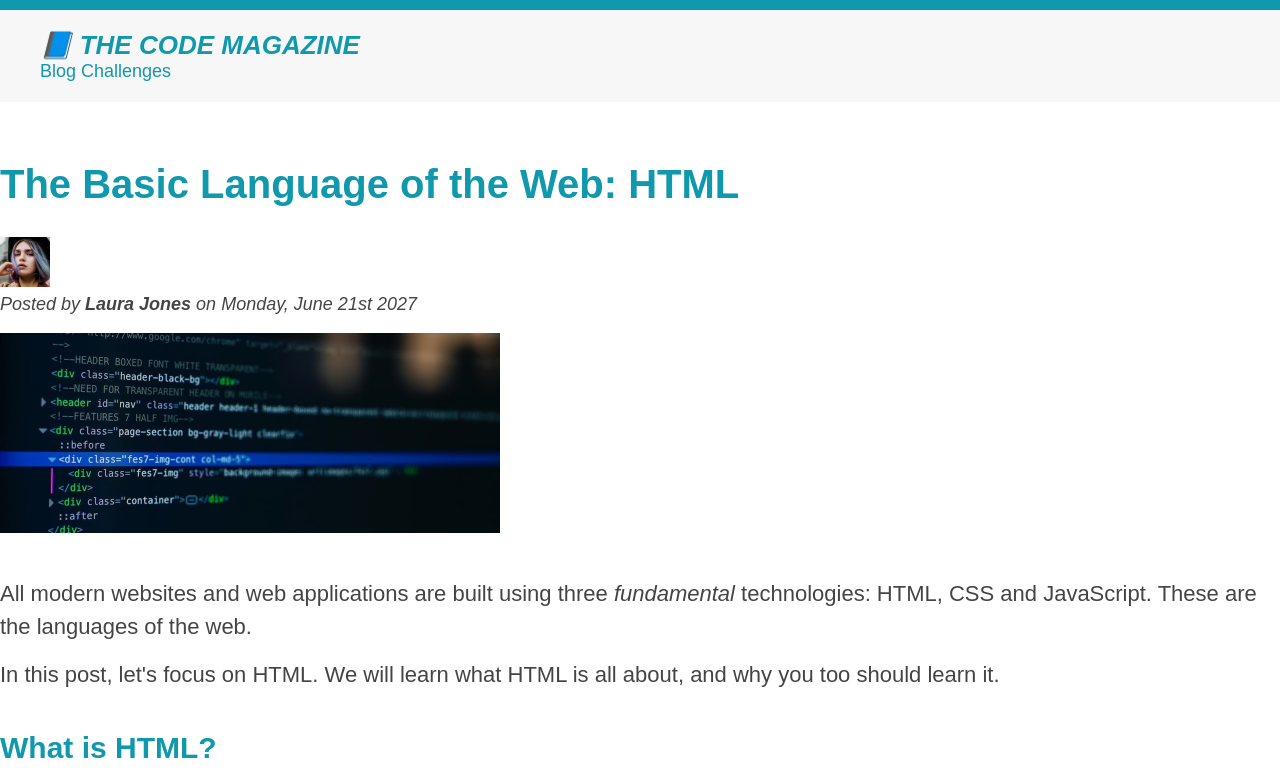
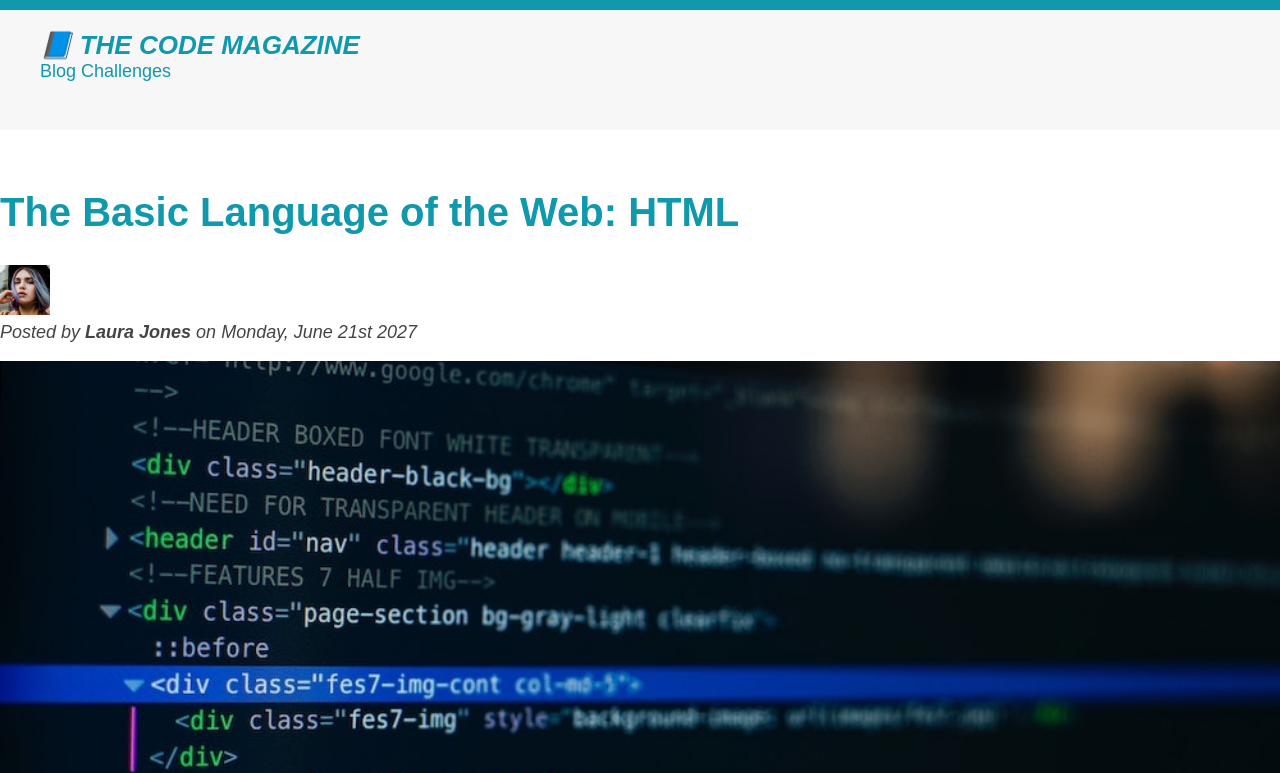
Before and after one commit to matheus4lves/udemy-html-css-magazine, a plain HTML site: page index.html in a window 1280 px wide. Shown: the top 773 px of the page. Drawn offline with Linux system fonts and the light colour scheme.

Commit message:
Set dimensions explicitly

```diff
--- a/index.html
+++ b/index.html
@@ -40,6 +40,7 @@
           width="500"
           height="200"
           alt="HTML code on a screen."
+          class="post-img"
         />
       </header>
 
--- a/styles.css
+++ b/styles.css
@@ -55,6 +55,7 @@ aside {
   /* padding-block-start: 50px;
   padding-block-end: 50px; */
   padding: 50px 0;
+  width: 500px;
 }
 
 /* Descendent selector */
@@ -128,8 +129,16 @@ article {
   background-color: #f7f7f7;
   padding: 20px 40px;
   margin-block-end: 60px;
+  height: 80px;
 }
 
 .post-header {
   margin-block-end: 40px;
 }
+
+/* You can set one of the dimensions explicitly and use `auto` for the other to keep
+the aspect ratio. */
+.post-img {
+  width: 100%;
+  height: auto;
+}
```
